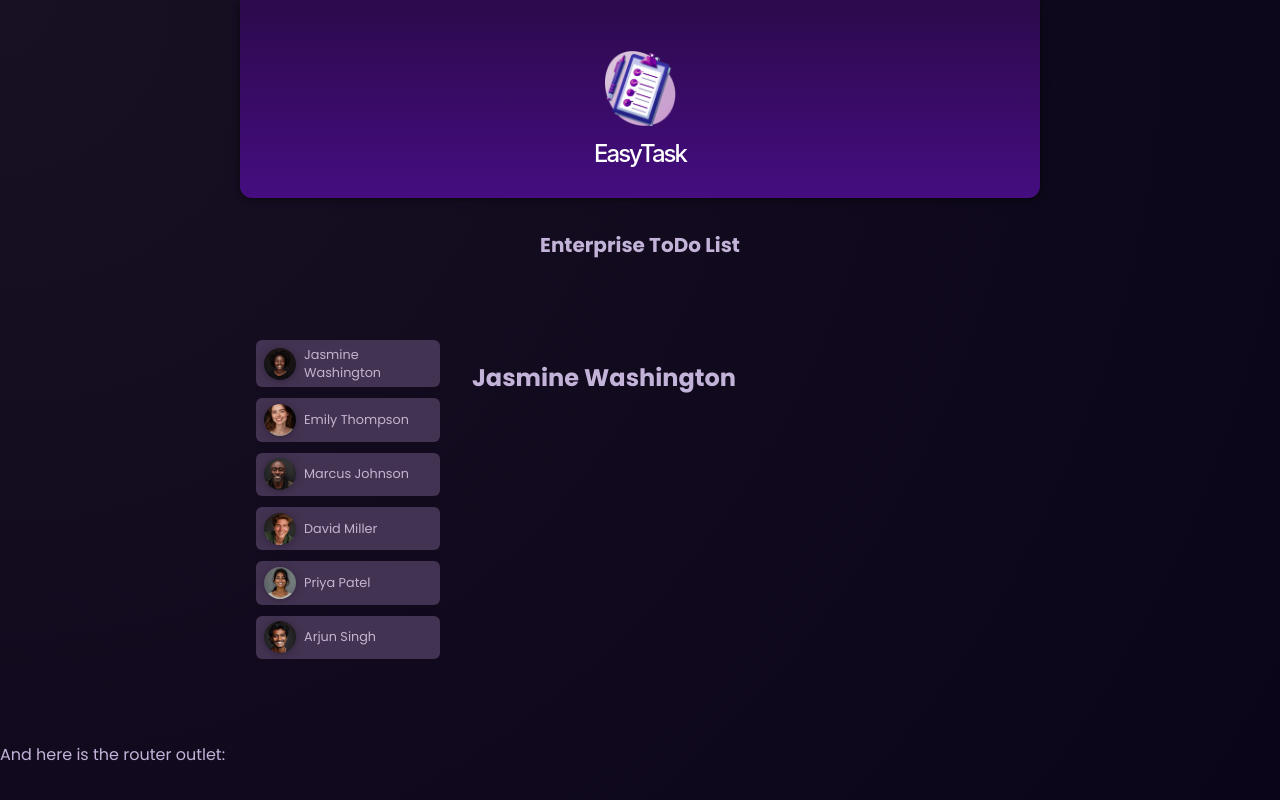
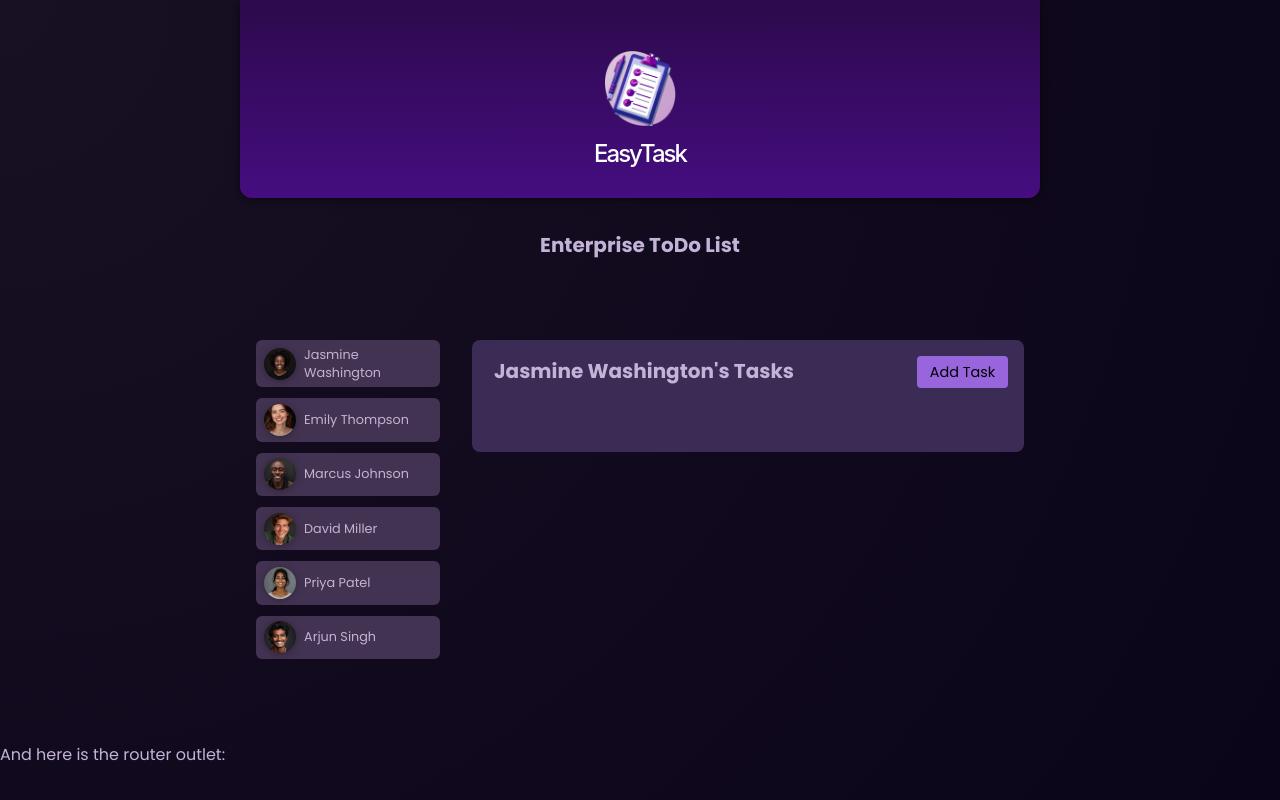
Before and after one commit to dzooli/angular-todo, an Angular app: page / in a window 1280 px wide. Both pictures are taken after a click on the button "Jasmine Washington". Built offline with nearby package versions, Linux system fonts and the light colour scheme.

Commit message:
task list implementation started

```diff
--- a/src/app/app.component.html
+++ b/src/app/app.component.html
@@ -12,7 +12,13 @@
     }
   </ul>
   <div>
-    <app-tasks [name]="selectedUser?.name" />
+    @if (selectedUser) {
+    <app-tasks [name]="selectedUser.name" />
+    } @else {
+    <p data-testid="fallback_tasklist" class="fallback_tasklist">
+      Please select an user to see the tasks.
+    </p>
+    }
   </div>
 </main>
 <section>
--- a/src/app/app.component.ts
+++ b/src/app/app.component.ts
@@ -14,7 +14,7 @@ import { TasksComponent } from './components/tasks/tasks.component';
 export class AppComponent {
   title = 'Enterprise ToDo List';
   users = DUMMY_USERS;
-  selectedUserId: string = 'u1';
+  selectedUserId?: string;
 
   get selectedUser() {
     return this.users.find((user) => user.id == this.selectedUserId);
--- /dev/null
+++ b/src/app/components/tasks/task.component.css
@@ -0,0 +1,37 @@
+article {
+  padding: 1rem;
+  color: #25113d;
+  background-color: #bf9ee5;
+}
+
+h2 {
+  margin: 0;
+}
+
+time {
+  color: #3c2c50;
+}
+
+.actions {
+  text-align: right;
+  margin: 0;
+}
+
+.actions button {
+  font: inherit;
+  font-size: 0.9rem;
+  cursor: pointer;
+  background-color: #380774;
+  color: #decdf2;
+  border-radius: 4px;
+  padding: 0.5rem 1.5rem;
+  border: none;
+  box-shadow: 0 1px 3px rgba(0, 0, 0, 0.3);
+  transition: all 0.3s ease;
+}
+
+.actions button:hover,
+.actions button:active {
+  background-color: #4a0774;
+  box-shadow: 0 1px 6px rgba(0, 0, 0, 0.3);
+}
--- a/src/app/components/tasks/tasks.component.css
+++ b/src/app/components/tasks/tasks.component.css
@@ -0,0 +1,63 @@
+#tasks {
+  padding: 1rem;
+  border-radius: 8px;
+  max-height: 60vh;
+  overflow: auto;
+  background-color: #3a2c54;
+}
+
+header {
+  display: flex;
+  justify-content: space-between;
+  align-items: flex-start;
+  margin-bottom: 2rem;
+  gap: 1rem;
+}
+
+h2 {
+  margin: 0;
+  font-size: 0.9rem;
+  width: 60%;
+  text-wrap: balance;
+}
+
+menu {
+  margin: 0;
+  padding: 0;
+}
+
+menu button {
+  font: inherit;
+  cursor: pointer;
+  background-color: #9965dd;
+  border-radius: 4px;
+  border: none;
+  padding: 0.35rem 0.8rem;
+  font-size: 0.9rem;
+}
+
+menu button:hover,
+menu button:active {
+  background-color: #a565dd
+}
+
+ul {
+  list-style: none;
+  margin: 1rem 0;
+  padding: 0;
+  display: flex;
+  flex-direction: column;
+  gap: 1rem;
+  max-height: 50vh;
+  overflow: auto;
+}
+
+@media (min-width: 768px) {
+  h2 {
+    font-size: 1.25rem;
+  }
+
+  menu {
+    width: auto;
+  }
+}
--- a/src/app/components/tasks/tasks.component.html
+++ b/src/app/components/tasks/tasks.component.html
@@ -1 +1,11 @@
-<h2>{{ name }}</h2>
+<section id="tasks">
+  <header>
+    <h2>{{ name }}'s Tasks</h2>
+    <menu>
+      <button type="button" data-testid="btn_add_task">Add Task</button>
+    </menu>
+  </header>
+  <ul>
+    <li></li>
+  </ul>
+</section>
```
